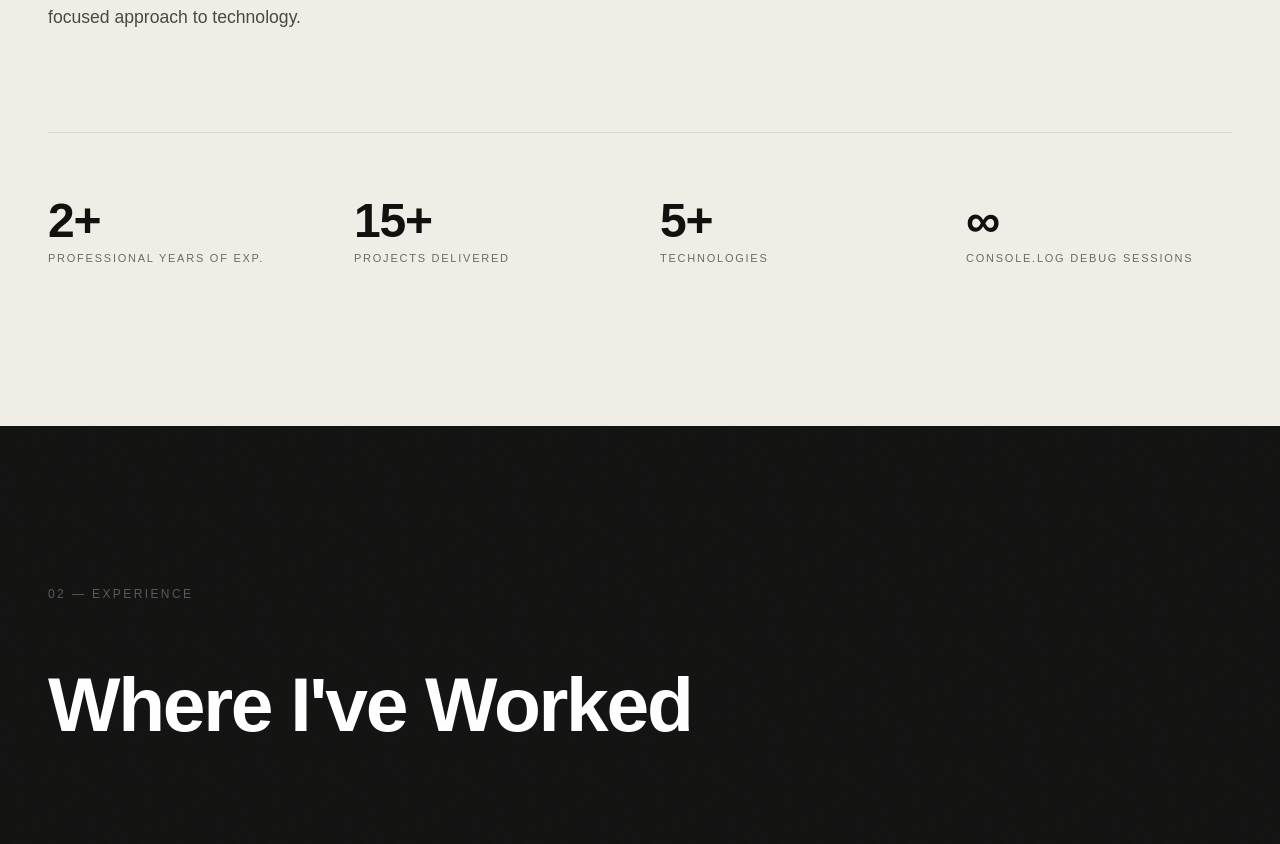
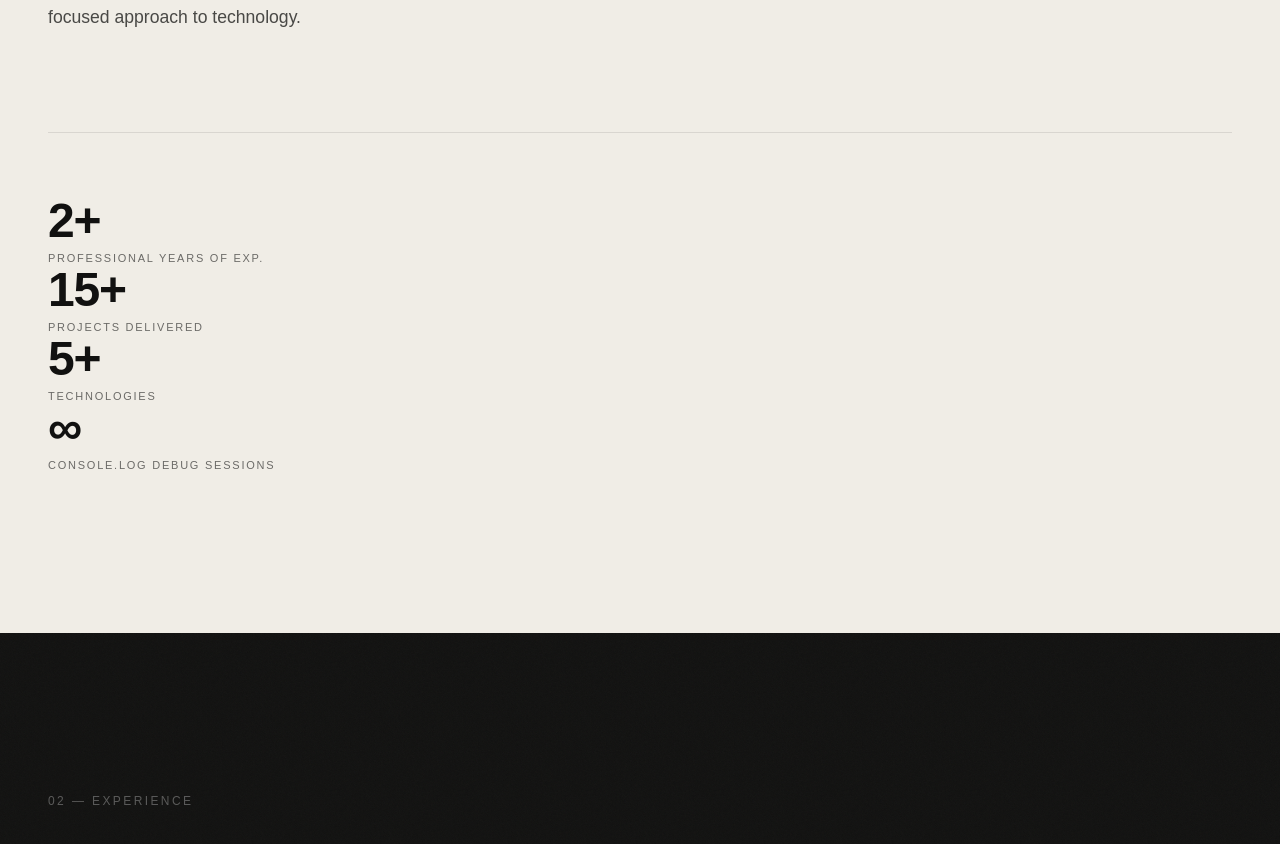
Before and after one commit to janinevallente/janinevallente-portfolio, a Next.js app: page / in a window 1280 px wide. Shown: the part 1720-2564 px from the top of the page. Built offline with nearby package versions, Linux system fonts and the light colour scheme.

Commit message:
enh: improved mobile responsiveness

```diff
--- a/src/components/sections/About.tsx
+++ b/src/components/sections/About.tsx
@@ -61,7 +61,6 @@ export default function About() {
             </div>
           </FadeUp>
 
-
           {/* Skills + Open Roles */}
           <FadeUp delay={0.2}>
             <div className="flex flex-col gap-10">
@@ -71,7 +70,7 @@ export default function About() {
                 <p className="text-[11px] tracking-widest-4 uppercase mb-5 font-body text-ink font-medium">
                   What I Can Do
                 </p>
-                <div className="grid grid-cols-2 gap-2">
+                <div className="grid grid-cols-1 md:grid-cols-2 gap-2">
                   {portfolio.skills.whatICanDo.map(({ area, detail }) => (
                     <div
                       key={area}
@@ -99,9 +98,9 @@ export default function About() {
 
         {/* Stats row */}
         <FadeUp delay={0.05}>
-          <div className="grid grid-cols-2 sm:grid-cols-4 gap-6 md:gap-10 mt-12 md:mt-20 pt-12 md:pt-16 border-t border-ink/10">
+          <div className="grid-cols-1 md:grid-cols-2 gap-6 md:gap-10 mt-12 md:mt-20 pt-12 md:pt-16 border-t border-ink/10">
             {stats.map((stat) => (
-              <div key={stat.label} className="flex flex-col gap-1.5">
+              <div key={stat.label} className="flex flex-col gap-1.5 mb-5 md:mb-0">
                 <span className="font-display font-bold text-[clamp(2rem,4vw,3rem)] tracking-tight text-ink leading-none">
                   {stat.value}
                 </span>
--- a/src/components/sections/Contact.tsx
+++ b/src/components/sections/Contact.tsx
@@ -130,7 +130,7 @@ export default function Contact() {
 
         {/* Bottom row — email + socials + time + resume */}
         <SectionReveal delay={0.12} direction="fade">
-          <div className="mt-10 pt-10 grid grid-cols-2 md:grid-cols-3 gap-20">
+          <div className="mt-10 pt-10 grid grid-cols-1 md:grid-cols-3 gap-7 md:gap-20">
 
             <div>
               <p className="mb-3 text-xs font-body text-accent/80 tracking-widest-3 uppercase">
--- a/src/components/sections/Hero.tsx
+++ b/src/components/sections/Hero.tsx
@@ -45,8 +45,9 @@ export default function Hero() {
               </span>
             </div> */}
 
-            <p className="font-body font-light leading-relaxed text-[clamp(0.9rem,1.5vw,1.1rem)] text-white/55 text-right">
-              Domain Support Associate | Software Developer <br />
+                        <p className="font-body font-light leading-relaxed text-[clamp(0.9rem,1.5vw,1.1rem)] text-white/55 text-right">
+              Domain Support Associate & <br/>
+              Software Developer <br />
               Based in Cebu City, Philippines
             </p>
           </div>
```
Lines whose indentation alone changed are shown as unchanged.
